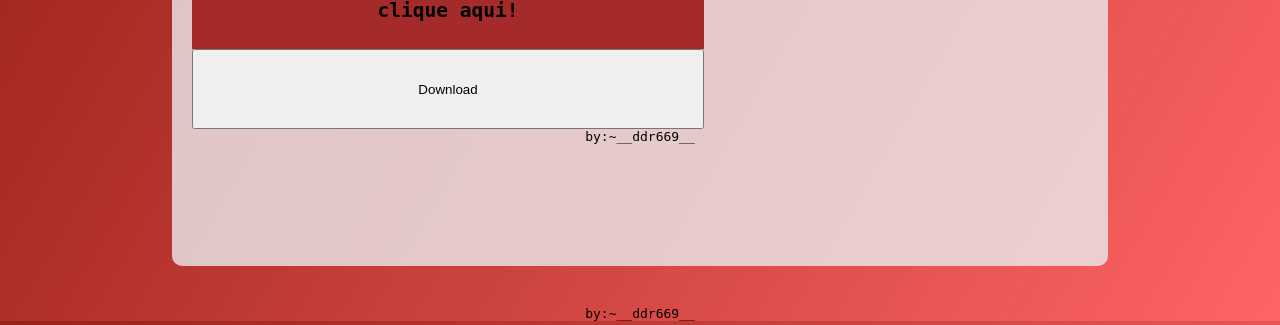
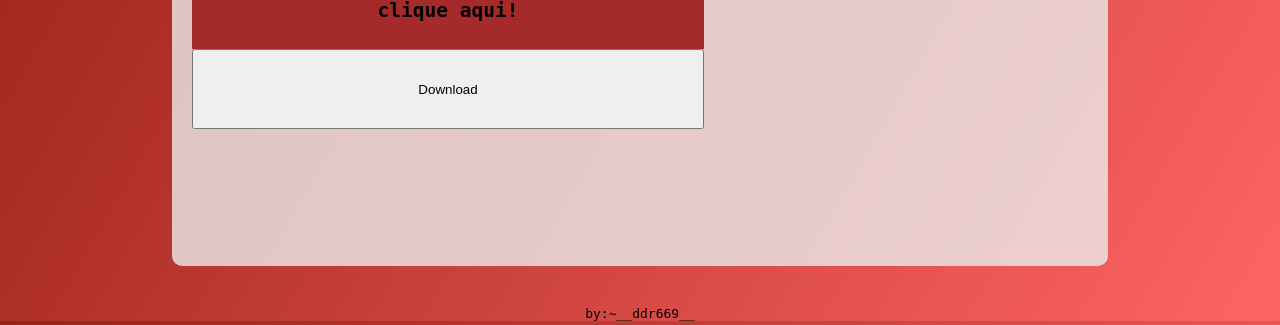
Before and after one commit to ddr669/snake_yt2mp4, a Flask app: template templates/download_this.html in a window 1280 px wide. Shown: the part 324-649 px from the top of the page. Run offline with Flask 3, Linux system fonts and the light colour scheme; the template is opened without the code that fills it, so the values that code supplies are empty; parts of the project's set-up code (start-up, migrations or seed data) failed here and were passed over.

Commit message:
templates

```diff
--- a/templates/download_this.html
+++ b/templates/download_this.html
@@ -21,5 +21,5 @@
 
 
 </div>
-<p style="text-align: center;">by:~__ddr669__</p>
+
 {% endblock %}
--- a/templates/get_output_file.html
+++ b/templates/get_output_file.html
@@ -11,4 +11,5 @@
     </a>
 
 </div>
+
 {% endblock %}
```
